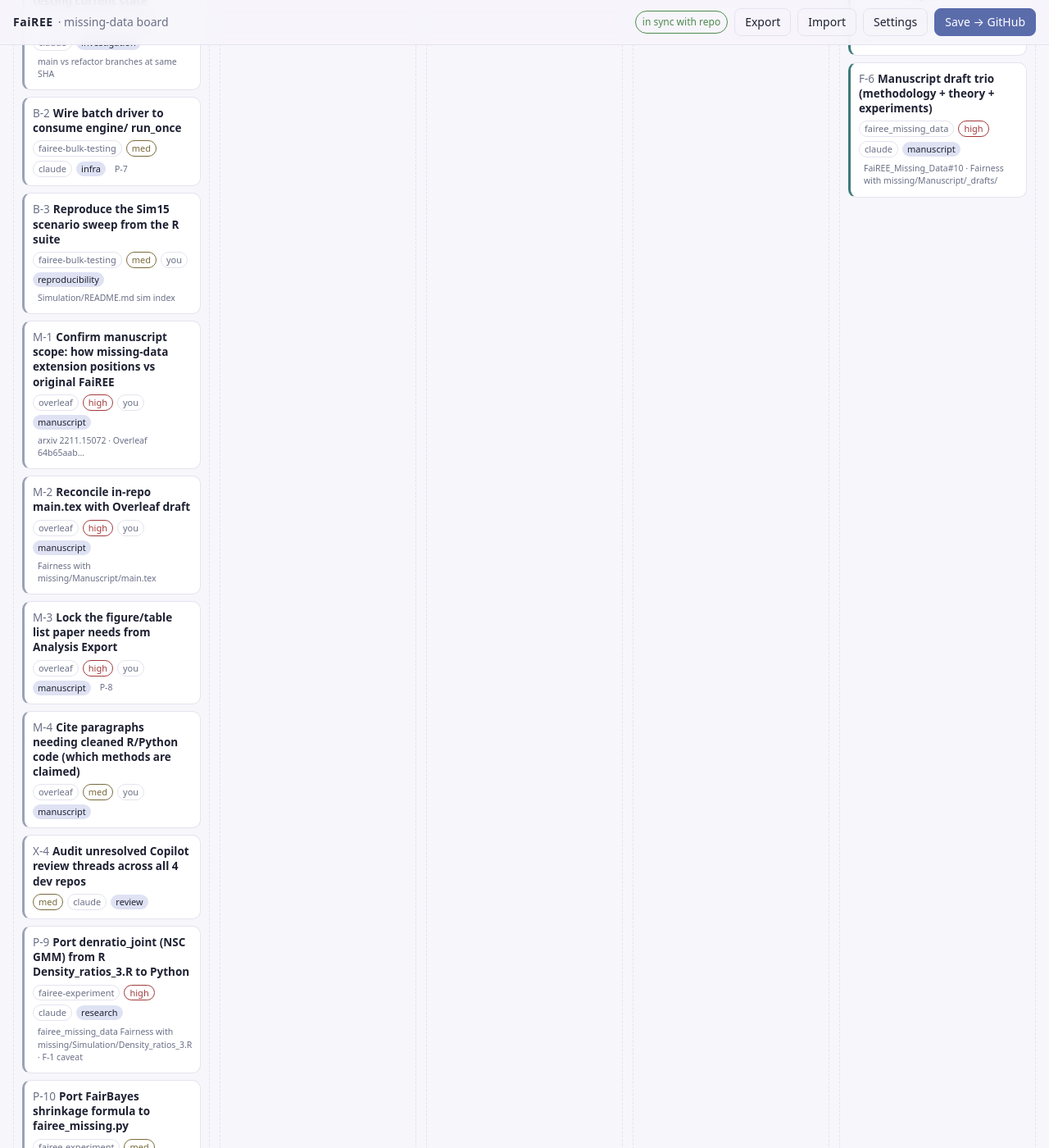
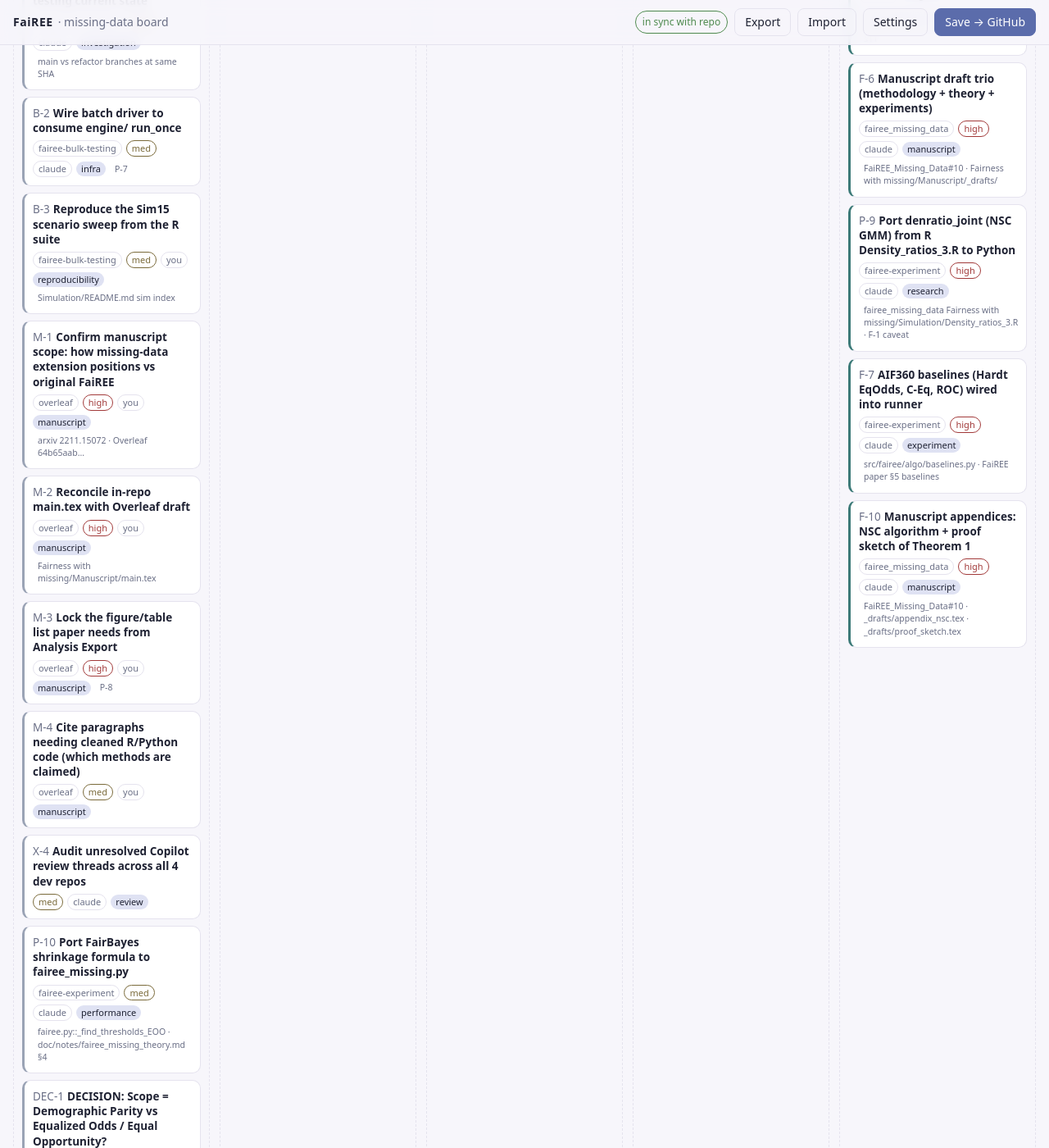
Before and after one commit to yulinl2/yulinl2.github.io, a Jekyll site: the page fairee-board/index.html, which Jekyll copies as it is, in a window 1280 px wide and 1400 px high, scrolled down 2802 px. Shown: the whole window at 82% size. Built offline with Jekyll 4.4.1, drawn with Linux system fonts in a browser that asks for light colours; part of the change alters nothing that is shown; some of the changed text lies outside the part shown.

Commit message:
board: P-9 (NSC port) done; +F-7 baselines, F-8 COMPAS, F-9 shift sensitivity, F-10 appendices

```diff
--- a/fairee-board/assets/data/roadmap.json
+++ b/fairee-board/assets/data/roadmap.json
@@ -1,7 +1,7 @@
 {
   "_comment": "FaiREE × Missing Data — research roadmap. Statuses: proposed | in-progress | blocked | decided | done. Owners: you | claude | copilot. Edit via the board UI (Save button commits this file via the GitHub Contents API) or hand-edit. Schema v1.",
   "schema_version": 1,
-  "updated": "2026-05-29",
+  "updated": "2026-05-30",
   "project": {
     "name": "FaiREE with Missing Data",
     "summary": "Extension of FaiREE (Li, Zou, Zhang, ICLR 2023) to handle Missing-Not-At-Random sensitive attribute / outcome via density-ratio estimation + group thresholding. Original FaiREE paper has no missing-data treatment; this is the new contribution.",
@@ -783,7 +783,7 @@
       "group": "P",
       "title": "Port denratio_joint (NSC GMM) from R Density_ratios_3.R to Python",
       "category": "research",
-      "status": "proposed",
+      "status": "done",
       "priority": "high",
       "owner": "claude",
       "repo": "fairee-experiment",
@@ -791,7 +791,7 @@
         "fairee_missing_data Fairness with missing/Simulation/Density_ratios_3.R",
         "F-1 caveat"
       ],
-      "detail": "v0.1 uses a histogram balanced-class placeholder. Replacing with the NSC GMM plug-in will (i) make fairee_missing actually differ from CC-FaiREE in the sweep, (ii) unblock the headline experimental claim."
+      "detail": "Faithful Python port of R denratio_joint + helpers (num2bool, missPattern, propI, propensity, eta, MissMech, GMM, ipwMRF). NSCDensityRatio class fits via BFGS, computes density ratios for new points. Convergence checks + bounded weights. 5 unit tests pass. On sim at shift=1.0: fairee_nsc gives acc=0.556/EOO=0.054 vs CC's acc=0.466/EOO=0.104 — NSC tightens both metrics."
     },
     {
       "id": "P-10",
@@ -879,6 +879,65 @@
         "theory.tex Assumption 2"
       ],
       "detail": "P(Y|X,A) must NOT depend on the missing-group label. Violated, the IPW TPR estimator is biased. The data-generating code does NOT violate this, but real data (e.g., Adult with conditional MAR) might. We should report a doubly-robust diagnostic."
+    },
+    {
+      "id": "F-7",
+      "group": "TP",
+      "title": "AIF360 baselines (Hardt EqOdds, C-Eq, ROC) wired into runner",
+      "category": "experiment",
+      "status": "done",
+      "priority": "high",
+      "owner": "claude",
+      "repo": "fairee-experiment",
+      "refs": [
+        "src/fairee/algo/baselines.py",
+        "FaiREE paper §5 baselines"
+      ],
+      "detail": "All three FaiREE-paper post-processing baselines available via runner method='hardt_eqodds'/'calibrated_eqodds'/'roc'. On sim sweep, Hardt/C-Eq can't move (label-only post-process); ROC gives moderate gap reduction; FaiREE-EOO and FaiREE-NSC give the tightest."
+    },
+    {
+      "id": "F-8",
+      "group": "TP",
+      "title": "COMPAS recidivism real-data benchmark",
+      "category": "experiment",
+      "status": "in-progress",
+      "priority": "med",
+      "owner": "claude",
+      "repo": "fairee-experiment",
+      "refs": [
+        "exp/benchmarks/compas_benchmark.py"
+      ],
+      "detail": "ProPublica COMPAS (n=5278 after standard filter), race as A (1=Caucasian), 2-year recid as Y. 288 runs (4 methods × 3 alpha × 2 miss_A × 2 miss_y × 6 reps); MNAR injection mirrors Adult. Running in background."
+    },
+    {
+      "id": "F-9",
+      "group": "TP",
+      "title": "Shift-sensitivity ablation: NSC pulls away from CC as shift grows",
+      "category": "experiment",
+      "status": "in-progress",
+      "priority": "high",
+      "owner": "claude",
+      "repo": "fairee-experiment",
+      "refs": [
+        "exp/benchmarks/shift_sensitivity.py"
+      ],
+      "detail": "Headline scientific differentiator. Sweeps NSC shift parameter ∈ {0, 0.25, 0.5, 1.0, 1.5, 2.0} at fixed n=2500, alpha=0.1, 5 reps. 90 runs; running in background. Expected: NSC and CC overlap at shift=0; NSC dominates as shift grows."
+    },
+    {
+      "id": "F-10",
+      "group": "M",
+      "title": "Manuscript appendices: NSC algorithm + proof sketch of Theorem 1",
+      "category": "manuscript",
+      "status": "done",
+      "priority": "high",
+      "owner": "claude",
+      "repo": "fairee_missing_data",
+      "refs": [
+        "FaiREE_Missing_Data#10",
+        "_drafts/appendix_nsc.tex",
+        "_drafts/proof_sketch.tex"
+      ],
+      "detail": "appendix_nsc.tex: model definition, GMM algorithm box, identifiability, implementation pragmatics from R port. proof_sketch.tex: decomposition into calibration error + estimation error; Beta-quantile remainder; density-ratio slip; combined bound matching Theorem 1."
     }
   ]
 }
```
